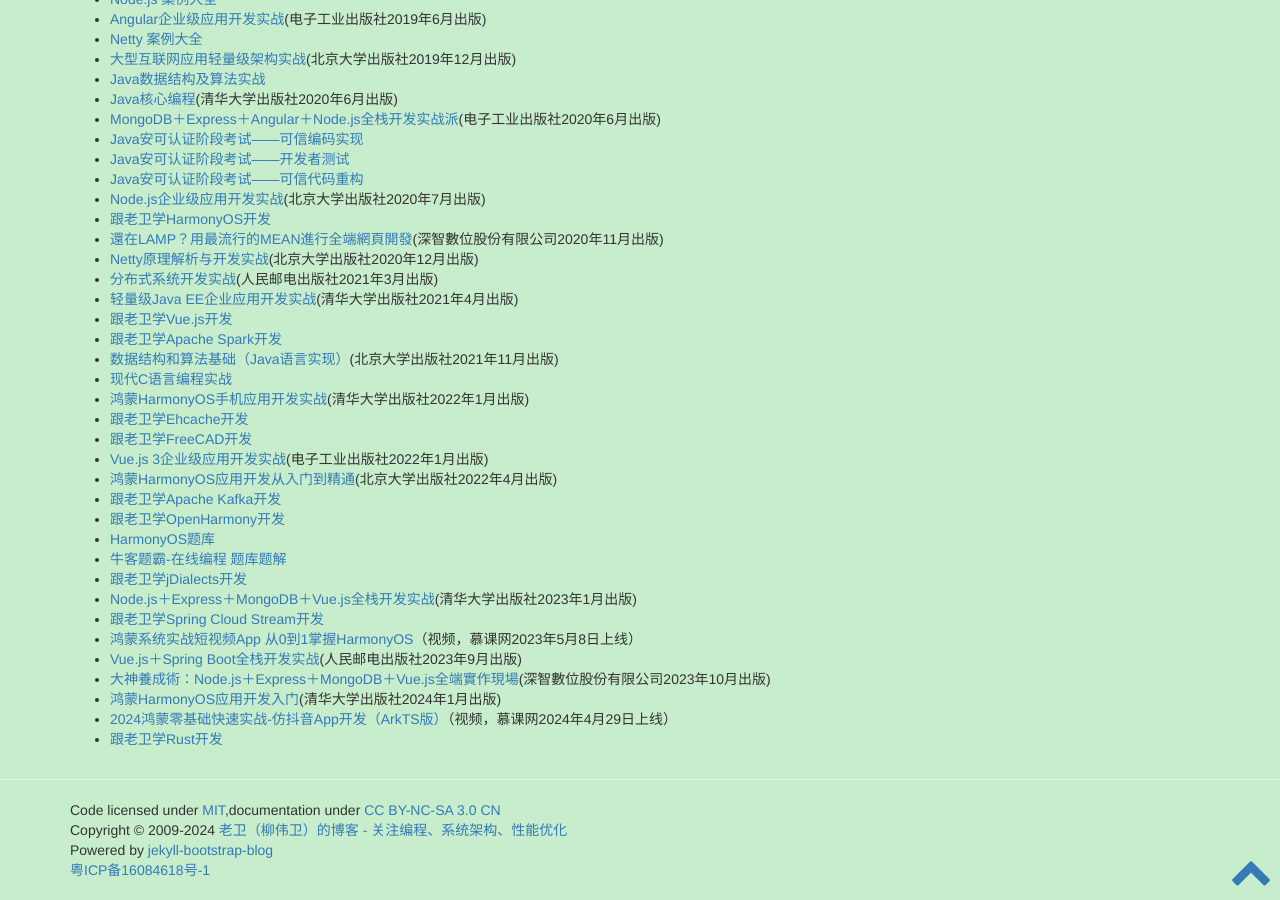
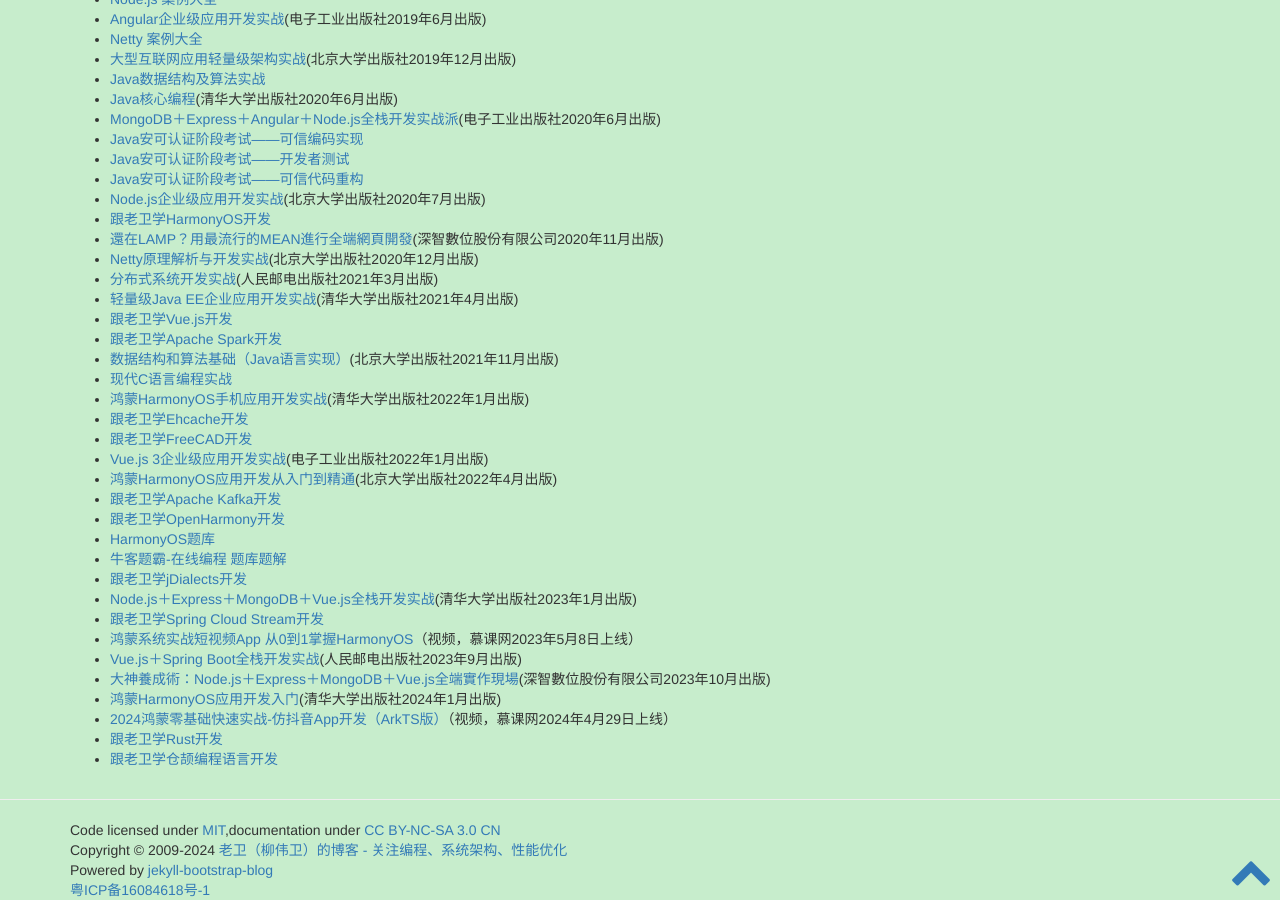
Before and after one commit to waylau/waylau.github.io, a Jekyll site: the page built from books/index.md, in a window 1280 px wide and 900 px high, scrolled down 1065 px. Built offline with Jekyll 4.4.1, drawn with Linux system fonts in a browser that asks for light colours; comment, search, counter and statistics services are not loaded.

Commit message:
add * [跟老卫学仓颉编程语言开发](https://github.com/waylau/cangjie-programming-language-tutorial)

```diff
--- a/books/index.md
+++ b/books/index.md
@@ -87,3 +87,4 @@
 * [鸿蒙HarmonyOS应用开发入门](https://waylau.com/about-harmonyos-3-tutorial-book/)(清华大学出版社2024年1月出版)
 * [2024鸿蒙零基础快速实战-仿抖音App开发（ArkTS版）](https://coding.imooc.com/class/843.html)（视频，慕课网2024年4月29日上线）
 * [跟老卫学Rust开发](https://github.com/waylau/rust-tutorial)
+* [跟老卫学仓颉编程语言开发](https://github.com/waylau/cangjie-programming-language-tutorial)
```
